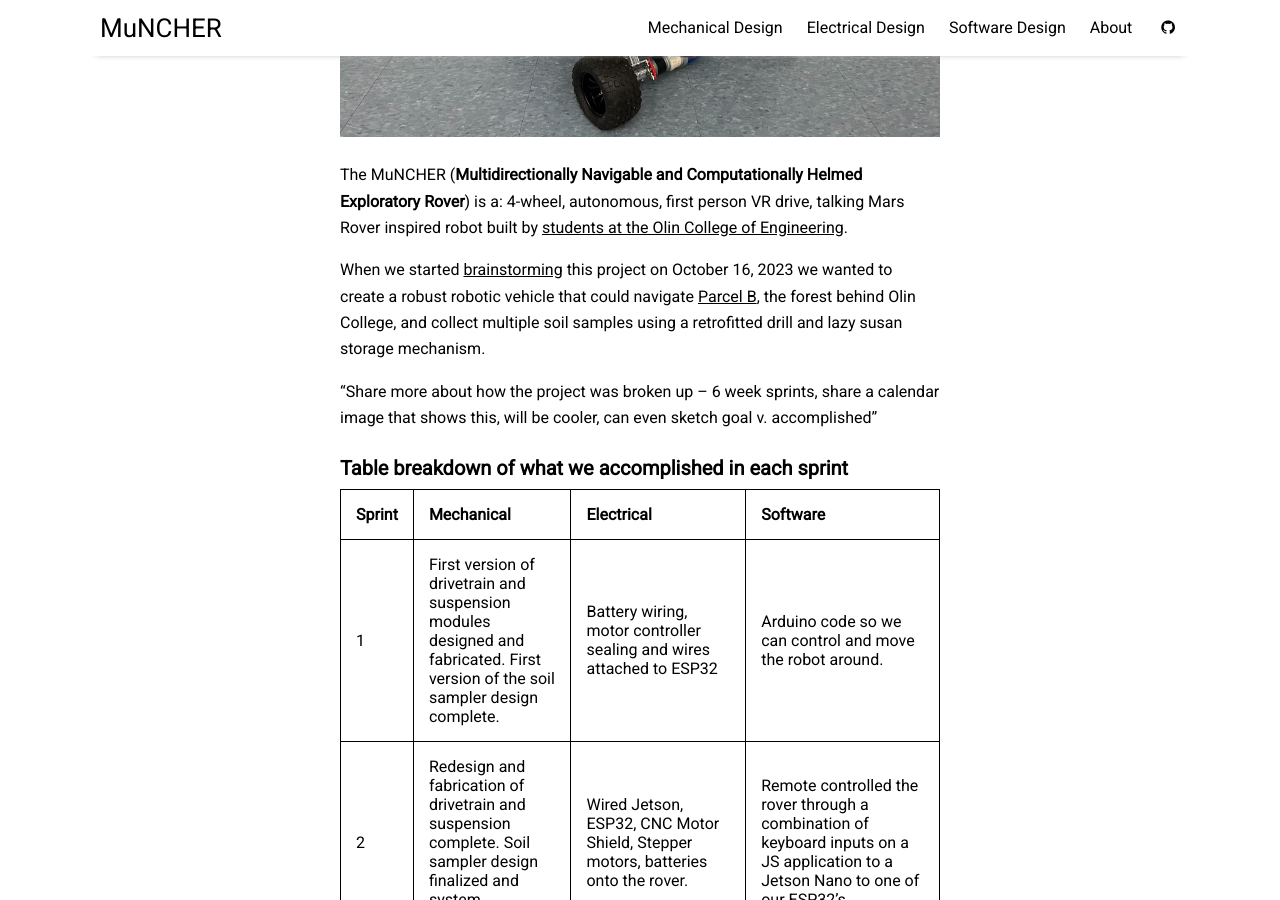
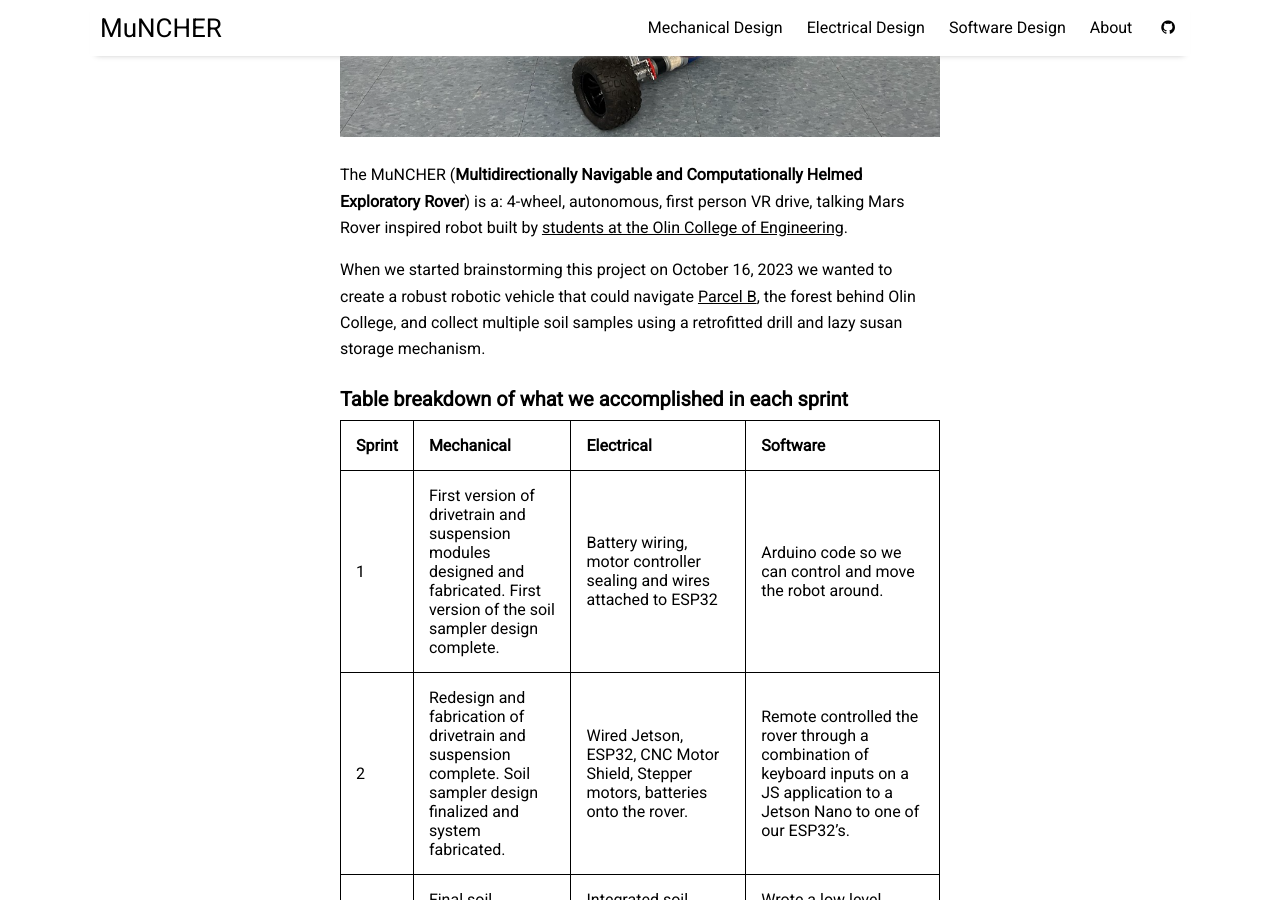
Before and after one commit to zaynpatel/the_muncher, a Jekyll site: the page built from _posts/2017-01-01-welcome-to-millennial.md, in a window 1280 px wide and 900 px high, scrolled down 442 px. Built offline with Jekyll 4.4.1, drawn with Linux system fonts in a browser that asks for light colours; nearby versions of some CDN libraries.

Commit message:
Final changes on website

```diff
--- a/_posts/2017-01-01-welcome-to-millennial.md
+++ b/_posts/2017-01-01-welcome-to-millennial.md
@@ -7,12 +7,9 @@
 permalink: /what_is_muncher
 ---
 
-The MuNCHER (**Multidirectionally Navigable and Computationally Helmed Exploratory Rover**) is a: 4-wheel, autonomous, first person VR drive, talking Mars Rover inspired robot built by [students at the Olin College of Engineering]().
+The MuNCHER (**Multidirectionally Navigable and Computationally Helmed Exploratory Rover**) is a: 4-wheel, autonomous, first person VR drive, talking Mars Rover inspired robot built by [students at the Olin College of Engineering](https://olin.edu/).
 
-When we started [brainstorming]() this project on October 16, 2023 we wanted to create a robust robotic vehicle that could navigate [Parcel B](), the forest behind Olin College, and collect multiple soil samples using a retrofitted drill and lazy susan storage mechanism.
-
-
-"Share more about how the project was broken up -- 6 week sprints, share a calendar image that shows this, will be cooler, can even sketch goal v. accomplished"
+When we started brainstorming this project on October 16, 2023 we wanted to create a robust robotic vehicle that could navigate [Parcel B](), the forest behind Olin College, and collect multiple soil samples using a retrofitted drill and lazy susan storage mechanism.
 
 
 ### Table breakdown of what we accomplished in each sprint
```
Also changed, not shown: _posts/2016-10-10-getting-started.md (+2 -2 lines).
